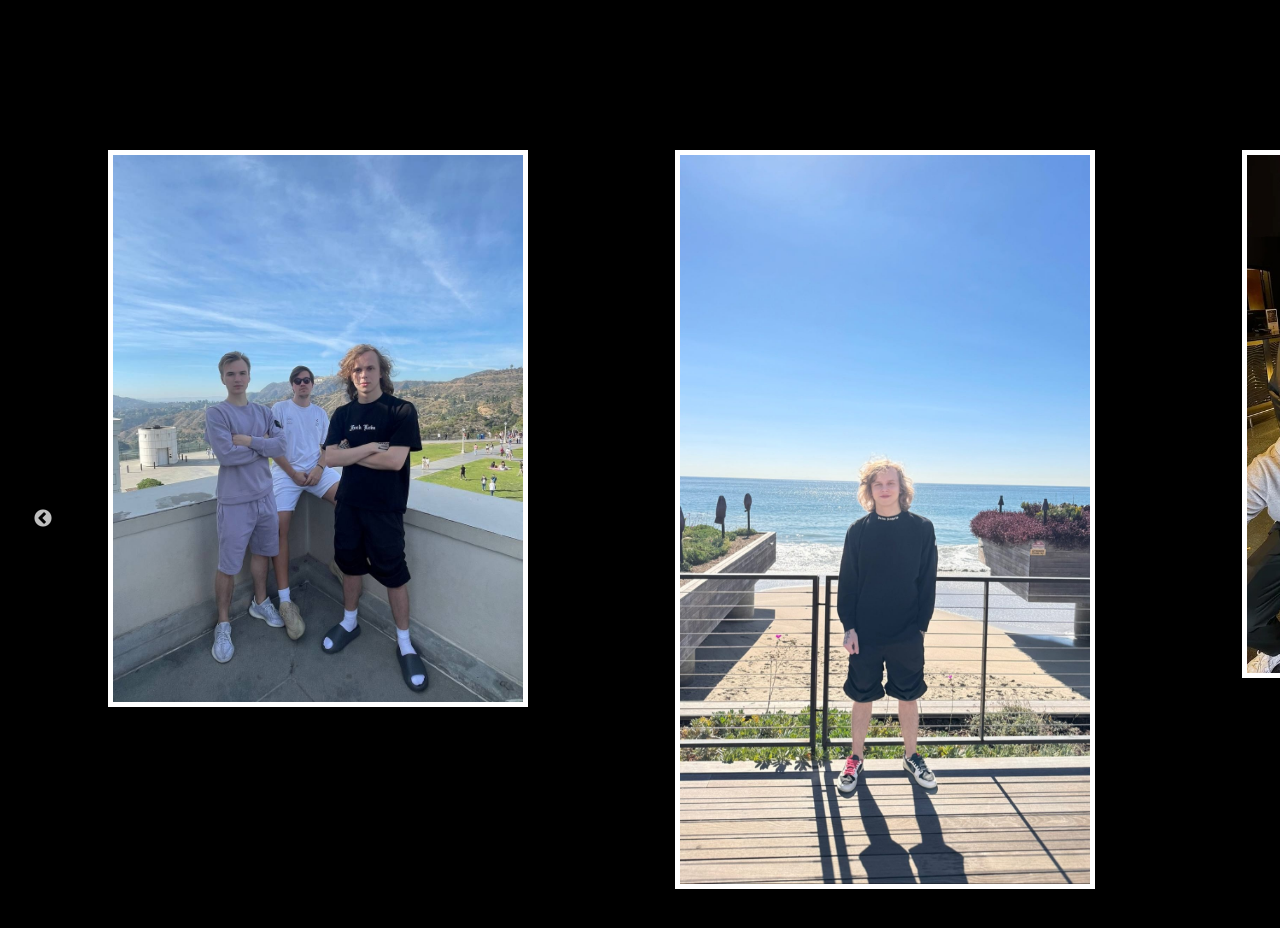
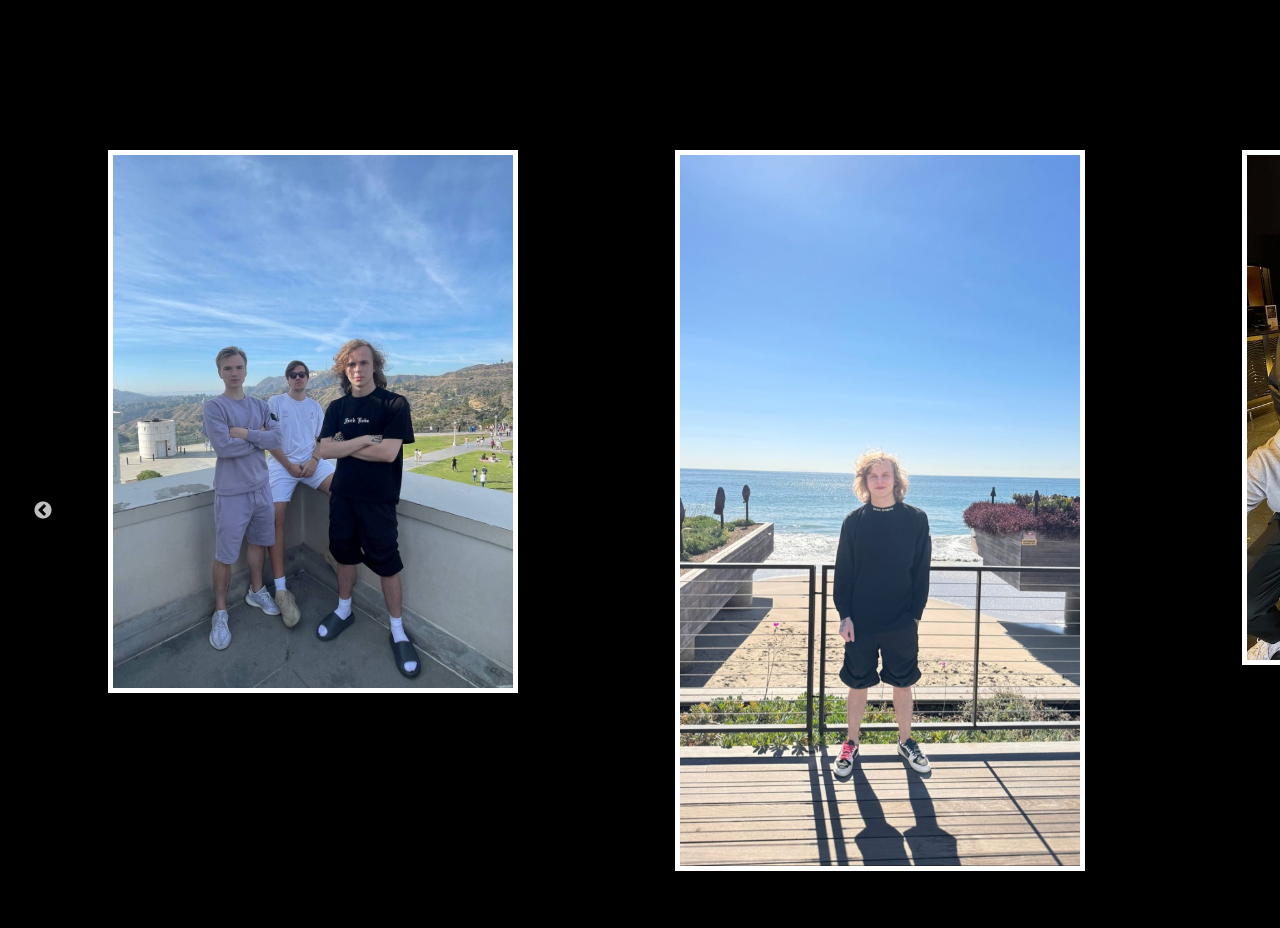
Before and after one commit to llyqq134/web-7, a plain HTML site: page index.html in a window 1280 px wide. Shown: the top 928 px of the page. Drawn offline with nearby package versions, Linux system fonts and the light colour scheme.

Commit message:
Update style.css

```diff
--- a/style.css
+++ b/style.css
@@ -5,7 +5,7 @@
 }
 
 .image {
-    width: 820px;
+    width: 800px;
     height: 100%;
 }
 
```
